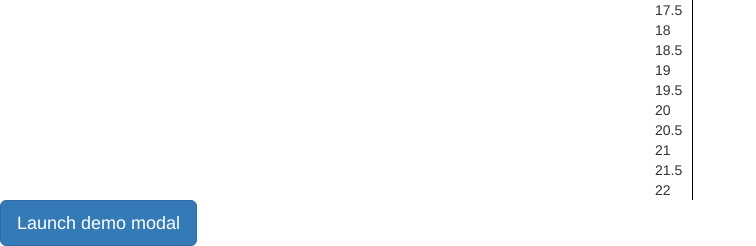
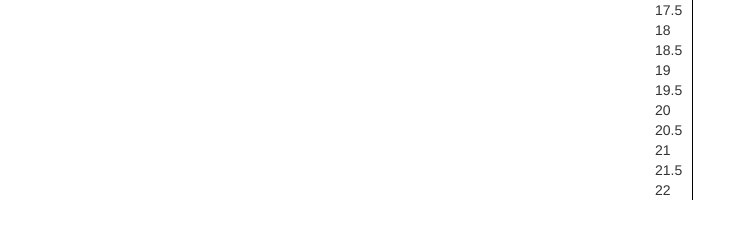
Before and after one commit to dgordo03/guelph_courses, a PHP site: page /web/schedule.php in a window 1280 px wide. Shown: the part 635-881 px from the top of the page, without its empty margins (0-756 px from the left). After the commit the page ends 835 px from the top, so only its background shows below. Run offline with PHP 8.4, Linux system fonts and the light colour scheme; data that the repository does not hold is empty.

Commit message:
schedule only shows on devices large enough to see it

```diff
--- /dev/null
+++ b/css/schedule.css
@@ -0,0 +1,5 @@
+@media only screen and (max-width: 992px) {
+  .calendar {
+    display: none;
+  }
+}
--- a/web/schedule.php
+++ b/web/schedule.php
@@ -8,6 +8,7 @@
     <meta name="Author" content="Content">
     <link rel="stylesheet" href="../css/bootstrap.min.css">
     <link rel="stylesheet" href="../css/modal.css">
+    <link rel="stylesheet" href="../css/schedule.css">
     <style>
       .scroll-section {
         max-height : 200px;
@@ -102,7 +103,7 @@
           ?>
         </div>
         <div class="col-sm-4 col-xs-12">
-          <button type="submit" class="btn btn-default col-xs-12"  data-toggle="modal" data-target="#myModal">Search</button>
+          <button type="submit" class="btn btn-default col-xs-12"  data-toggle="modal" data-target="#waitModal">Search</button>
         </div>
       </form>
     </div>
@@ -194,12 +195,8 @@
     <?php include("calendar.php"); ?>
   </div>
 
-  <!-- Button trigger modal -->
-  <button type="button" class="btn btn-primary btn-lg" data-toggle="modal" data-target="#myModal">
-    Launch demo modal
-  </button>
   <!-- Modal -->
-  <div class="modal fade" id="myModal" tabindex="-1" role="dialog" aria-labelledby="myModalLabel" data-backdrop="static" data-keyboard="false">
+  <div class="modal fade" id="waitModal" tabindex="-1" role="dialog" aria-labelledby="waitModalLabel" data-backdrop="static" data-keyboard="false">
     <div class="modal-dialog" role="document">
       <div class="modal-content">
         <div class="modal-body">
```
